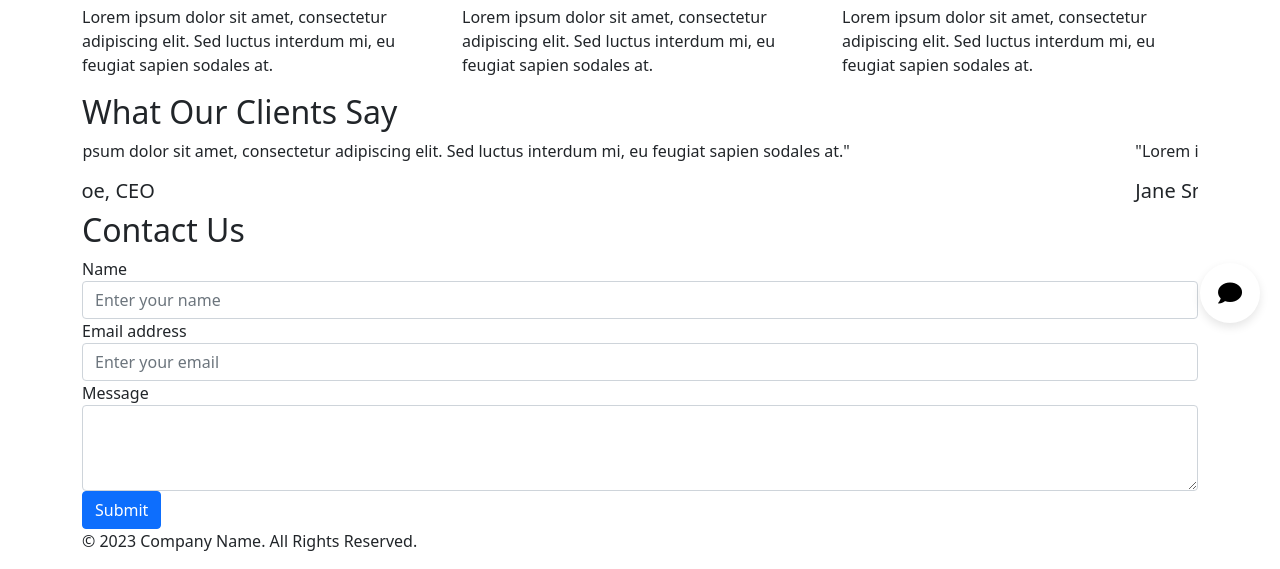
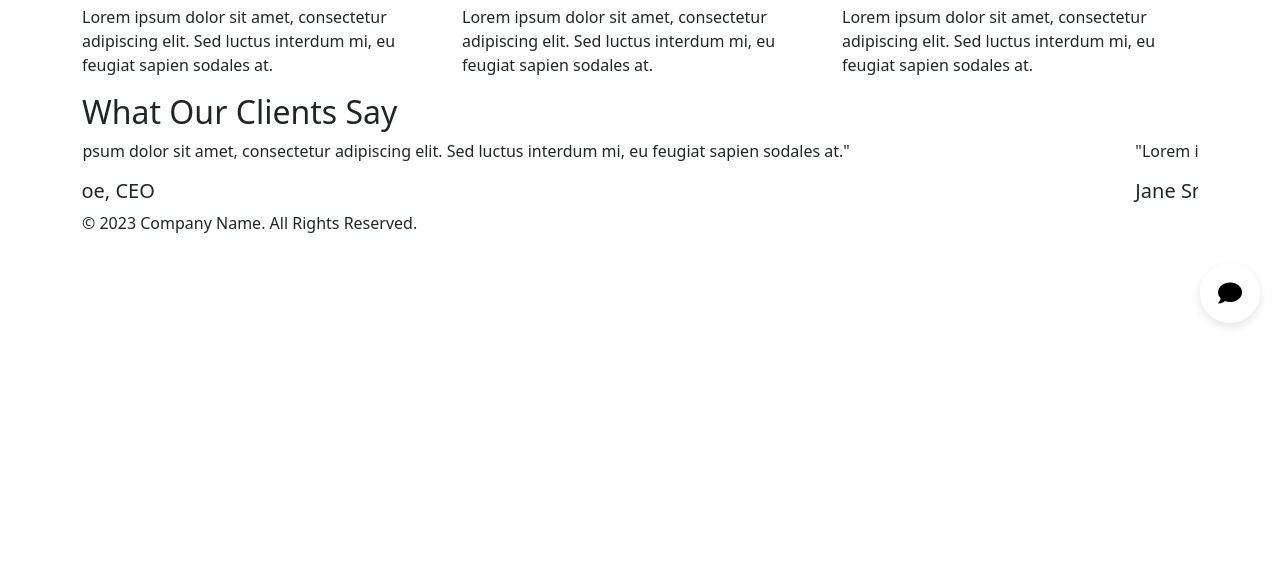
Before and after one commit to AlphaNtihinduka/chatbot_landing_page, a website: page index.html in a window 1280 px wide. Shown: the part 457-1026 px from the top of the page. After the commit the page ends 800 px from the top, so only its background shows below. Drawn offline with nearby package versions, Linux system fonts and the light colour scheme; a small style sheet from the web is missing.

Commit message:
refactor(index.html): remove contact section from index.html

```diff
--- a/index.html
+++ b/index.html
@@ -151,34 +151,6 @@
   </div>
 </div>
 
-
-
-<!-- Contact Section -->
-<section class="contact-section">
-	<div class="container">
-		<div class="row">
-			<div class="col-lg-12">
-				<h2>Contact Us</h2>
-				<form>
-					<div class="form-group">
-						<label for="name">Name</label>
-						<input type="text" class="form-control" id="name" placeholder="Enter your name">
-                    </div>
-                    <div class="form-group">
-                    <label for="email">Email address</label>
-                    <input type="email" class="form-control" id="email" placeholder="Enter your email">
-                    </div>
-                    <div class="form-group">
-                    <label for="message">Message</label>
-                    <textarea class="form-control" id="message" rows="3"></textarea>
-                    </div>
-                    <button type="submit" class="btn btn-primary">Submit</button>
-                    </form>
-                    </div>
-                    </div>
-                    </div>
-                    </section>
-
         <!-- Footer Section -->
 <footer class="footer-section">
 	<div class="container">
```
